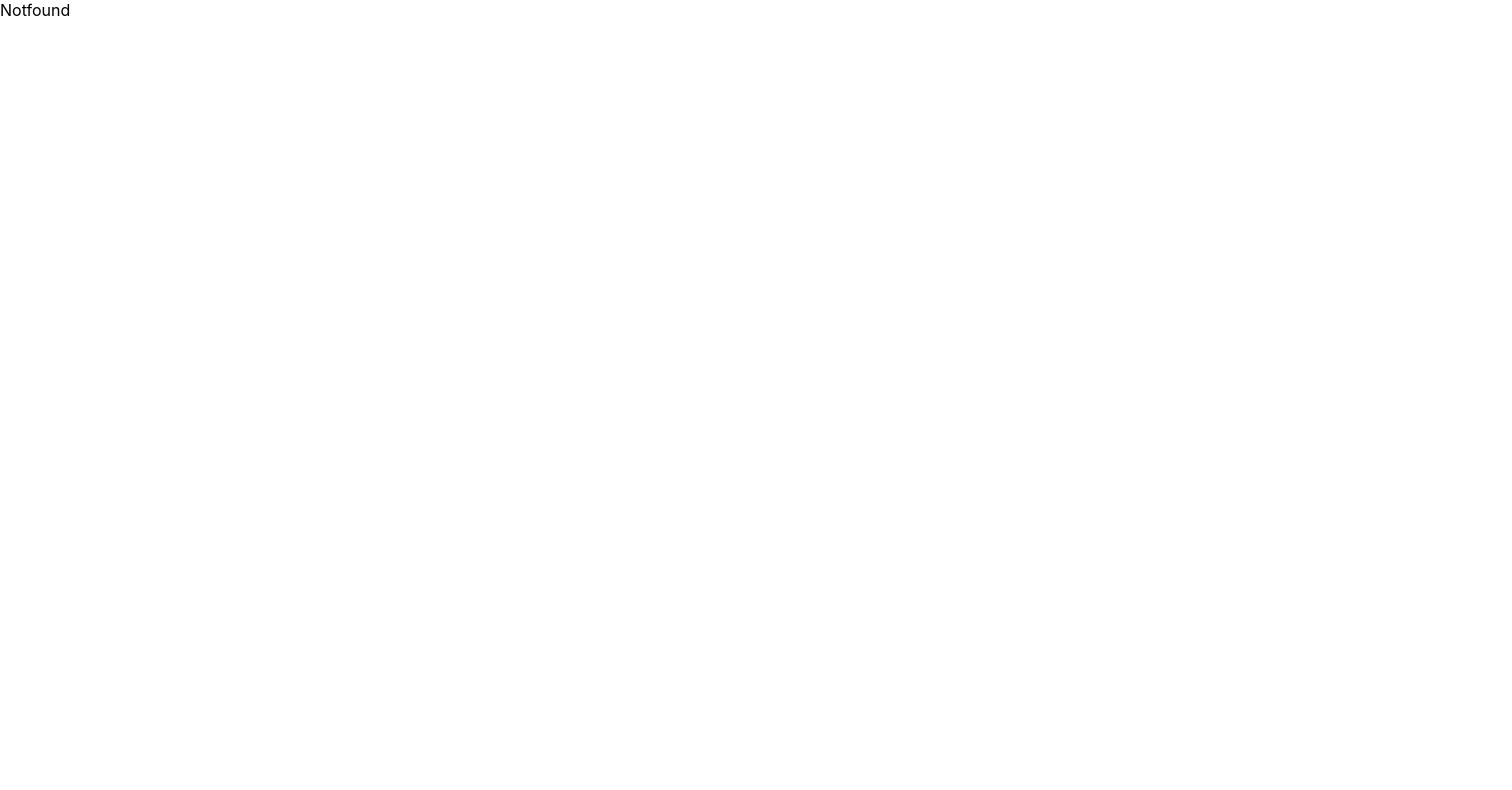
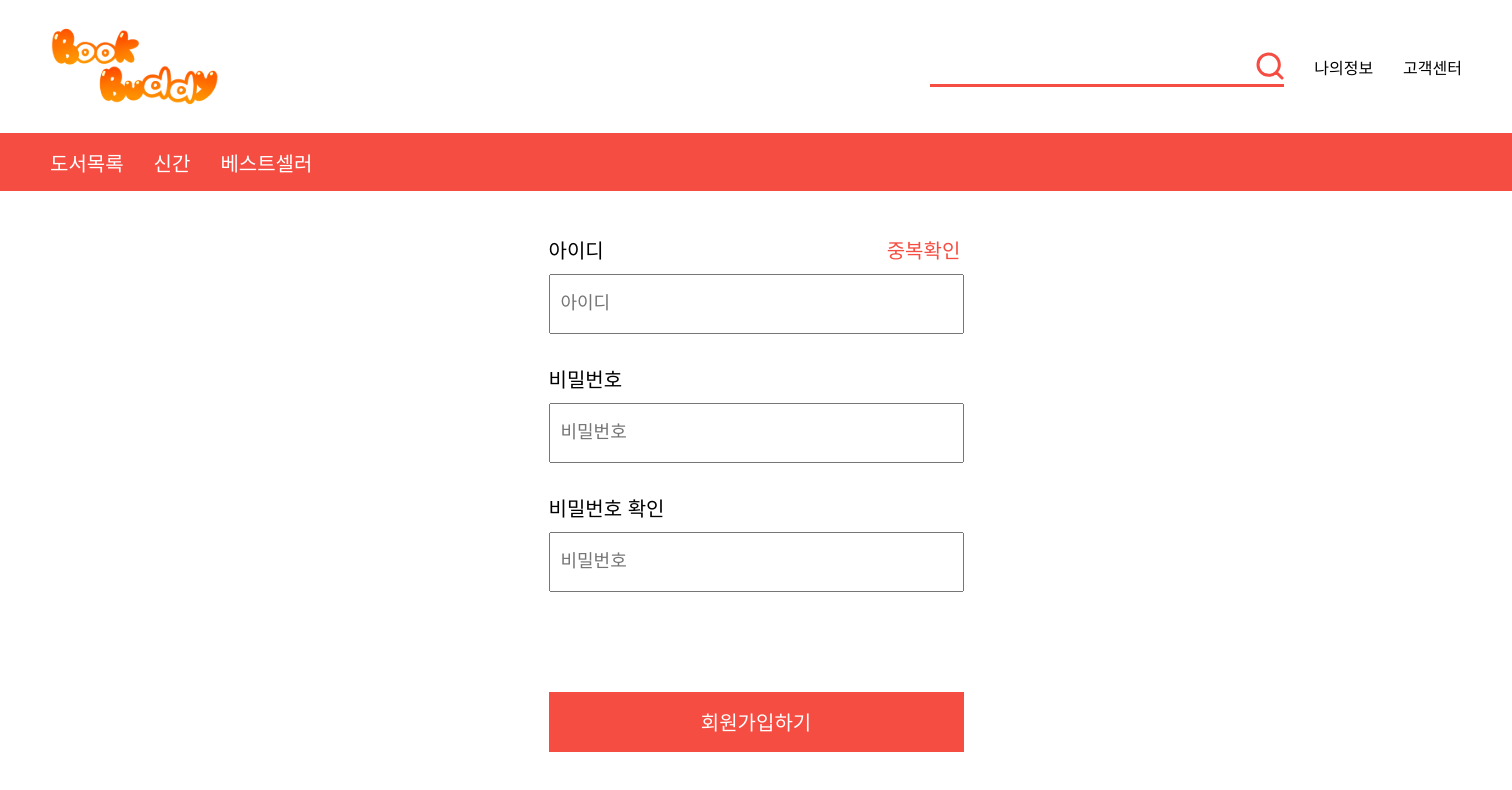
Before and after one commit to HyeranJo/bookbuddy, a React (Create React App) app in the folder client/: page /signup in a window 1280 px wide. Before the commit this address had no page. Shown: the top 790 px of the page, 1512 px wide, since content can reach past the window. Built offline with nearby package versions, Linux system fonts and the light colour scheme.

Commit message:
feat: 회원가입 layout구현

```diff
--- a/client/src/App.tsx
+++ b/client/src/App.tsx
@@ -8,9 +8,6 @@ function App() {
   return (
     <div className="App">
       <Outlet />
-      <Nav />
-      <InfoNav />
-      <Book name="나의 라임 오렌지나무" />
     </div>
   );
 }
--- a/client/src/components/buttons/RedButton.tsx
+++ b/client/src/components/buttons/RedButton.tsx
@@ -5,12 +5,13 @@ interface RedButtonProps {
   name: string;
   height?: number;
   width?: number;
+  onClick?: () => void;
 }
 
-const RedButton = ({ name, height, width }: RedButtonProps) => {
+const RedButton = ({ name, height, width, onClick }: RedButtonProps) => {
   return (
     <div>
-      <Styled_RedButton.Button height={height} width={width}>
+      <Styled_RedButton.Button height={height} width={width} onClick={onClick}>
         {name}
       </Styled_RedButton.Button>
     </div>
--- /dev/null
+++ b/client/src/components/input/Input.style.ts
@@ -0,0 +1,11 @@
+import { styled } from 'styled-components';
+
+const Styled_Input = {
+  Input: styled.input`
+    width: 415px;
+    height: 60px;
+    font-size: var(--input-font-size);
+    padding: 10px;
+  `,
+};
+export default Styled_Input;
--- /dev/null
+++ b/client/src/components/input/Input.tsx
@@ -0,0 +1,21 @@
+import Styled_Input from './Input.style';
+
+interface InputProps {
+  type: string;
+  placeholder: string;
+  value: string;
+  onChange: () => void;
+}
+
+const Input = ({ type, placeholder, value, onChange }: InputProps) => {
+  return (
+    <Styled_Input.Input
+      type={type}
+      placeholder={placeholder}
+      value={value}
+      onChange={onChange}
+    />
+  );
+};
+
+export default Input;
--- a/client/src/index.css
+++ b/client/src/index.css
@@ -14,6 +14,8 @@
   /* font-size */
   --title-font-size: 36px;
   --basic-font-size: 20px;
+  --input-font-size: 18px;
+  --error-font-size: 14px;
 
   --detail-book-title-font-size: 40px;
   --detail-basic-font-size: 24px;
--- a/client/src/index.tsx
+++ b/client/src/index.tsx
@@ -5,6 +5,7 @@ import App from './App';
 import reportWebVitals from './reportWebVitals';
 import { RouterProvider, createBrowserRouter } from 'react-router-dom';
 import Home from './pages/home/Home';
+import Signup from './pages/sign/Signup';
 
 const router = createBrowserRouter([
   {
@@ -16,6 +17,7 @@ const router = createBrowserRouter([
       /* 예시
       {path: '/signin', element: <SignIn/>,}
       */
+      { path: '/signup', element: <Signup /> },
     ],
   },
 ]);
--- /dev/null
+++ b/client/src/pages/sign/Signup.style.ts
@@ -0,0 +1,50 @@
+import { styled } from 'styled-components';
+
+const Styled_Signup = {
+  Main: styled.main`
+    width: 1512px;
+  `,
+  Title: styled.h1`
+    display: flex;
+    justify-content: center;
+    margin-top: 80px;
+    font-size: var(--title-font-size);
+  `,
+  Wrapper: styled.div`
+    display: flex;
+    flex-direction: column;
+    align-items: center;
+    justify-content: center;
+    height: calc(100vh - 500px);
+  `,
+  Container: styled.div`
+    display: flex;
+    flex-direction: column;
+    gap: 10px;
+  `,
+  Duplicate: styled.button`
+    width: 90px;
+    height: 30px;
+    font-size: var(--basic-font-size);
+    color: var(--primary-background-color);
+    background-color: white;
+    border: none;
+    position: relative;
+    left: 330px;
+    bottom: -40px;
+    cursor: pointer;
+  `,
+  Lable: styled.label`
+    font-size: var(--basic-font-size);
+  `,
+  ErrorMsg: styled.p`
+    font-size: var(--error-font-size);
+    color: var(--primary-background-color);
+    margin-bottom: 20px;
+  `,
+  SubmitBtn: styled.div`
+    margin-top: 70px;
+  `,
+};
+
+export default Styled_Signup;
--- /dev/null
+++ b/client/src/pages/sign/Signup.tsx
@@ -0,0 +1,147 @@
+import Styled_Signup from './Signup.style';
+import { Controller, SubmitHandler, useForm } from 'react-hook-form';
+import { idRegExp, passwordRegExp } from '../../utils/RegExp';
+import Header from '../../components/header/Header';
+import Nav from '../../components/nav/Nav';
+import RedButton from '../../components/buttons/RedButton';
+import Input from '../../components/input/Input';
+
+interface IFormData {
+  id: string;
+  password: string;
+  password_confirm: string;
+}
+
+const Signup = () => {
+  const {
+    control,
+    getValues,
+    handleSubmit,
+    formState: { errors },
+  } = useForm<IFormData>();
+
+  const onSubmit: SubmitHandler<IFormData> = data => {
+    // 데이터를 서버에 전달하는 함수 필요
+    // 중복확인 버튼 눌렀는지 여부를 확인하여 분기
+    console.log(data);
+  };
+
+  const onDuplicate = () => {
+    const idValue = getValues('id');
+    // 가져온 값을 서버로 연결해서 중복된 여부 확인
+    console.log(idValue);
+  };
+
+  return (
+    <>
+      <Header />
+      <Nav />
+      <Styled_Signup.Main>
+        <Styled_Signup.Title>회원가입</Styled_Signup.Title>
+        <Styled_Signup.Wrapper>
+          <form onSubmit={handleSubmit(onSubmit)}>
+            <Styled_Signup.Container>
+              {/* onSubmit에 영향 주는거 막기 */}
+              <Styled_Signup.Duplicate
+                onClick={e => {
+                  e.preventDefault();
+                  onDuplicate();
+                }}
+              >
+                중복확인
+              </Styled_Signup.Duplicate>
+              <Styled_Signup.Lable>아이디</Styled_Signup.Lable>
+              <Controller
+                control={control}
+                name="id"
+                /* Controller를 사용할 때 초기에 값이 없으면 undefined로서 uncontrolled 상태가 되기 때문에 waring메시지가 뜸 따라서 defaultValue를 설정해서 해결*/
+                defaultValue=""
+                rules={{
+                  required: '아이디를 입력해주세요.',
+                  pattern: {
+                    value: idRegExp,
+                    message: '특수문자, 띄어쓰기는 사용하실 수 없습니다.',
+                  },
+                }}
+                render={({ field }) => {
+                  return (
+                    <Input
+                      type="text"
+                      placeholder="아이디"
+                      value={field.value}
+                      onChange={field.onChange}
+                    />
+                  );
+                }}
+              />
+              <Styled_Signup.ErrorMsg>
+                {errors?.id?.message}
+              </Styled_Signup.ErrorMsg>
+            </Styled_Signup.Container>
+            <Styled_Signup.Container>
+              <Styled_Signup.Lable>비밀번호</Styled_Signup.Lable>
+              <Controller
+                control={control}
+                name="password"
+                defaultValue=""
+                rules={{
+                  required: '비밀번호를 입력해주세요.',
+                  pattern: {
+                    value: passwordRegExp,
+                    message: '영문, 숫자, 8 ~ 16자 입력해주세요.',
+                  },
+                }}
+                render={({ field }) => {
+                  return (
+                    <Input
+                      type="password"
+                      placeholder="비밀번호"
+                      value={field.value}
+                      onChange={field.onChange}
+                    />
+                  );
+                }}
+              />
+              <Styled_Signup.ErrorMsg>
+                {errors?.password?.message}
+              </Styled_Signup.ErrorMsg>
+            </Styled_Signup.Container>
+            <Styled_Signup.Container>
+              <Styled_Signup.Lable>비밀번호 확인</Styled_Signup.Lable>
+              <Controller
+                control={control}
+                name="password_confirm"
+                defaultValue=""
+                rules={{
+                  required: '비밀번호를 입력해주세요.',
+                  pattern: {
+                    value: passwordRegExp,
+                    message: '비밀번호가 일치하지 않습니다.',
+                  },
+                }}
+                render={({ field }) => {
+                  return (
+                    <Input
+                      type="password"
+                      placeholder="비밀번호"
+                      value={field.value}
+                      onChange={field.onChange}
+                    />
+                  );
+                }}
+              />
+              <Styled_Signup.ErrorMsg>
+                {errors?.password_confirm?.message}
+              </Styled_Signup.ErrorMsg>
+            </Styled_Signup.Container>
+            <Styled_Signup.SubmitBtn>
+              <RedButton name="회원가입하기" width={415} height={60} />
+            </Styled_Signup.SubmitBtn>
+          </form>
+        </Styled_Signup.Wrapper>
+      </Styled_Signup.Main>
+    </>
+  );
+};
+
+export default Signup;
--- /dev/null
+++ b/client/src/utils/RegExp.ts
@@ -0,0 +1,5 @@
+/** @id :한글, 영문 가능, 띄어쓰기 불가*/
+export const idRegExp = /^[a-zA-Z0-9ㄱ-힣][a-zA-Z0-9ㄱ-힣]*$/;
+
+/** @Password :8 ~ 16자 영문, 숫자, 특수문자를 최소 한가지씩 조합 */
+export const passwordRegExp = /^(?=.*[a-zA-z])(?=.*[0-9]).{8,16}$/;
```
